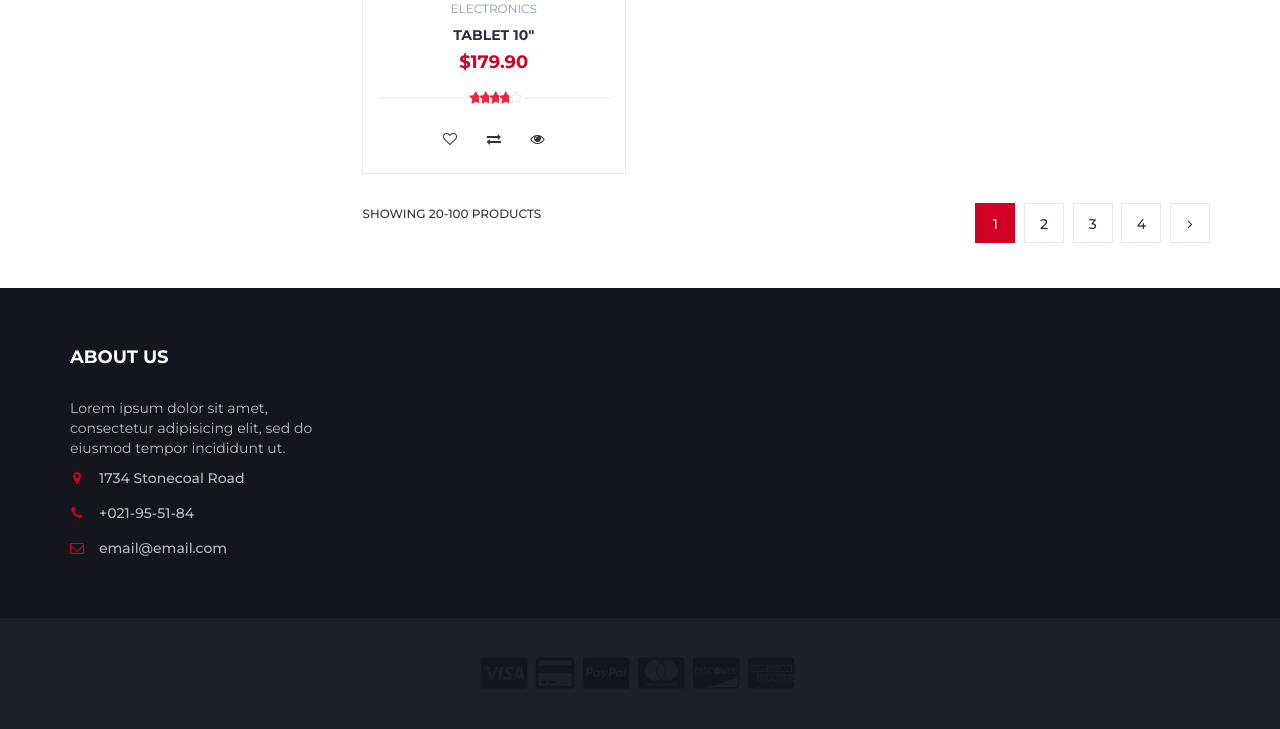
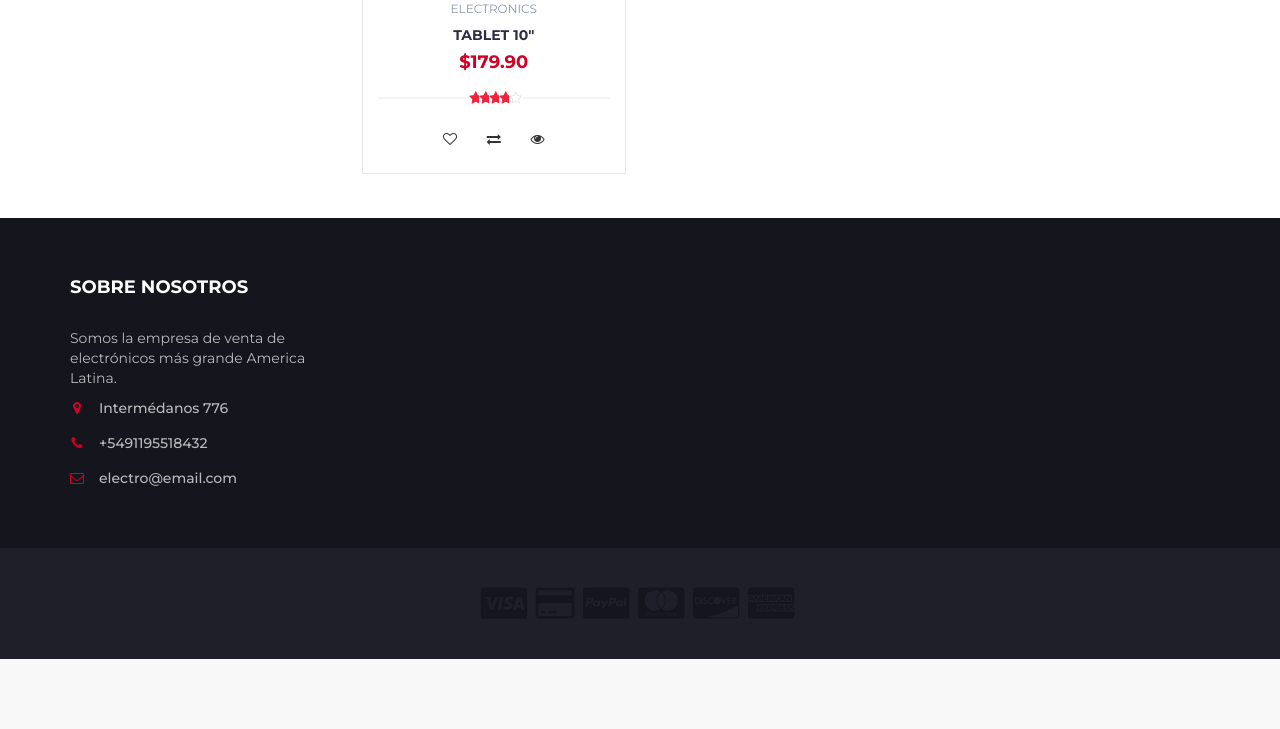
Before and after one commit to BrunoLoFaro/eshop-CRUD, a PHP site: page / in a window 1280 px wide. Shown: the part 1706-2435 px from the top of the page. After the commit the page ends 2365 px from the top, so only its background shows below. Run offline with PHP 8.4, Linux system fonts and the light colour scheme; data comes from the database, SQL or seed files in the repository; data that the repository does not hold is empty.

```diff
--- a/index.php
+++ b/index.php
@@ -123,7 +123,7 @@ $result = mysqli_query($conn, $query);
 						<!-- /store products -->
 
 						<!-- store bottom filter -->
-						<div class="store-filter clearfix">
+						<!-- <div class="store-filter clearfix">
 							<span class="store-qty">Showing 20-100 products</span>
 							<ul class="store-pagination">
 								<li class="active">1</li>
@@ -132,7 +132,7 @@ $result = mysqli_query($conn, $query);
 								<li><a href="#">4</a></li>
 								<li><a href="#"><i class="fa fa-angle-right"></i></a></li>
 							</ul>
-						</div>
+						</div> -->
 						<!-- /store bottom filter -->
 					</div>
 					<!-- /STORE -->
@@ -154,12 +154,12 @@ $result = mysqli_query($conn, $query);
 					<div class="row">
 						<div class="col-md-3 col-xs-6">
 							<div class="footer">
-								<h3 class="footer-title">About Us</h3>
-								<p>Lorem ipsum dolor sit amet, consectetur adipisicing elit, sed do eiusmod tempor incididunt ut.</p>
+								<h3 class="footer-title">Sobre nosotros</h3>
+								<p>Somos la empresa de venta de electrónicos más grande America Latina.</p>
 								<ul class="footer-links">
-									<li><a href="#"><i class="fa fa-map-marker"></i>1734 Stonecoal Road</a></li>
-									<li><a href="#"><i class="fa fa-phone"></i>+021-95-51-84</a></li>
-									<li><a href="#"><i class="fa fa-envelope-o"></i>email@email.com</a></li>
+									<li><a href="#"><i class="fa fa-map-marker"></i>Intermédanos 776</a></li>
+									<li><a href="#"><i class="fa fa-phone"></i>+5491195518432</a></li>
+									<li><a href="#"><i class="fa fa-envelope-o"></i>electro@email.com</a></li>
 								</ul>
 							</div>
 						</div>
```
Also changed, not shown: add-product.php (+19 -3 lines), img/default.png (renamed from img/product06.png).
